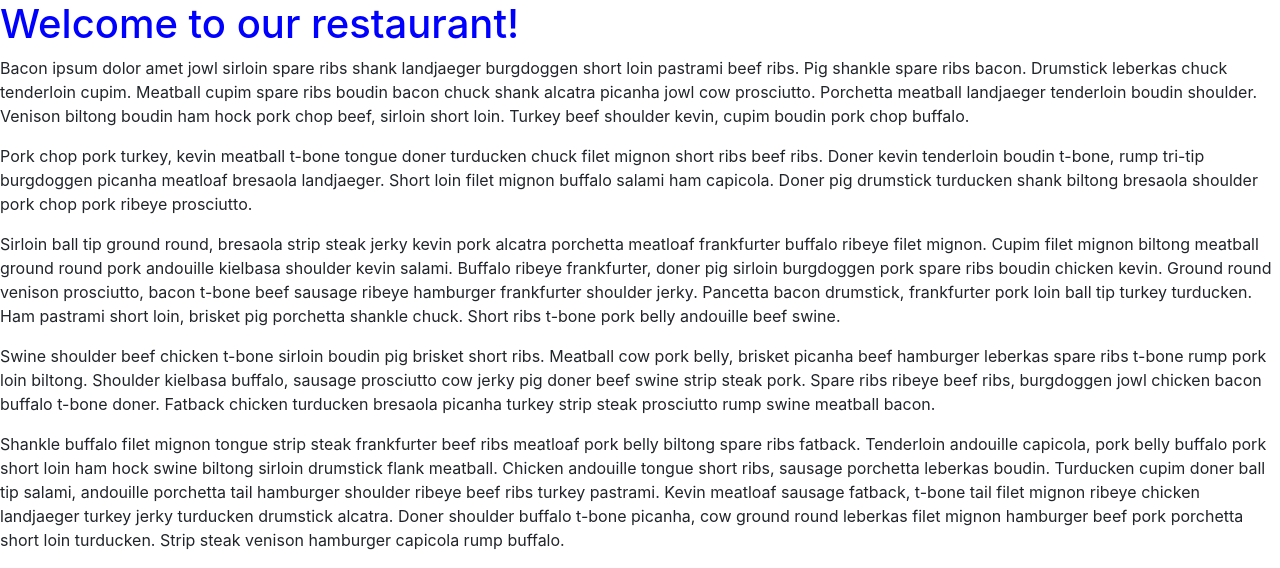
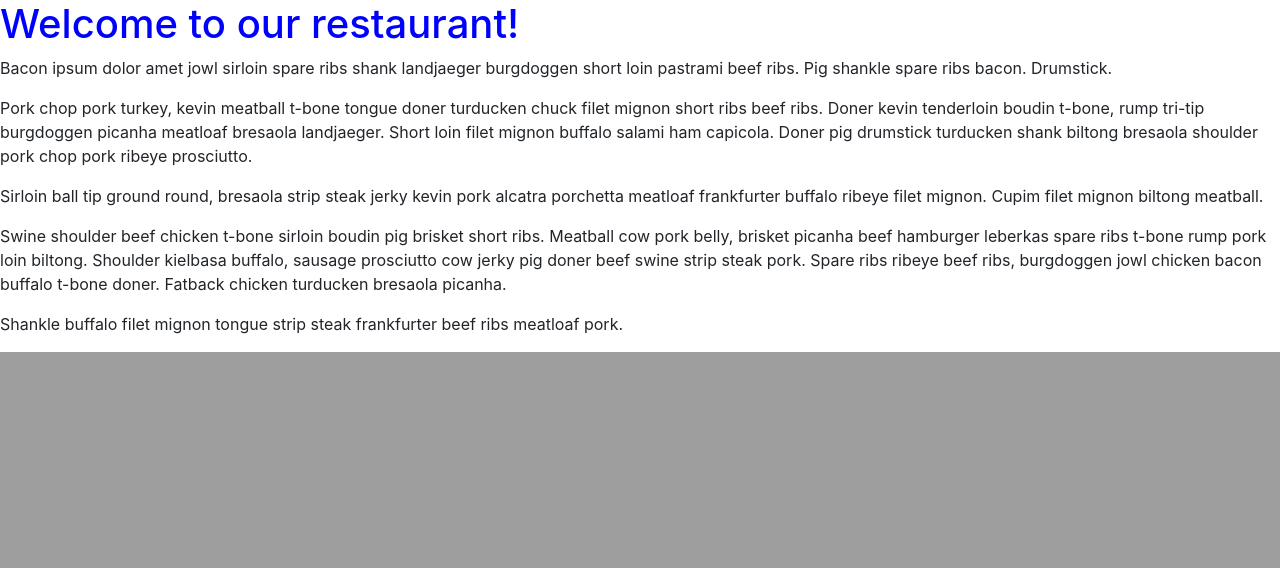
Before and after one commit to RobertTownley/DjangoHeartsFrontendTalk, a Django app: page / in a window 1280 px wide. Shown: the part 960-1528 px from the top of the page. After the commit the page ends 1312 px from the top, so only its background shows below. Run offline with Django 3.2, Linux system fonts and the light colour scheme; some libraries are stand-ins or nearby versions.

Commit message:
Restaurant templates

```diff
--- a/ciaoworld/restaurant/templates/restaurant/home.html
+++ b/ciaoworld/restaurant/templates/restaurant/home.html
@@ -11,13 +11,13 @@
     <img src='{% static 'restaurant/images/pasta.jpg'%}'/>
 </div>
 <h1>Welcome to our restaurant!</h1>
-<p>Bacon ipsum dolor amet jowl sirloin spare ribs shank landjaeger burgdoggen short loin pastrami beef ribs. Pig shankle spare ribs bacon. Drumstick leberkas chuck tenderloin cupim. Meatball cupim spare ribs boudin bacon chuck shank alcatra picanha jowl cow prosciutto. Porchetta meatball landjaeger tenderloin boudin shoulder. Venison biltong boudin ham hock pork chop beef, sirloin short loin. Turkey beef shoulder kevin, cupim boudin pork chop buffalo.</p>
+<p>Bacon ipsum dolor amet jowl sirloin spare ribs shank landjaeger burgdoggen short loin pastrami beef ribs. Pig shankle spare ribs bacon. Drumstick.</p>
 
 <p>Pork chop pork turkey, kevin meatball t-bone tongue doner turducken chuck filet mignon short ribs beef ribs. Doner kevin tenderloin boudin t-bone, rump tri-tip burgdoggen picanha meatloaf bresaola landjaeger. Short loin filet mignon buffalo salami ham capicola. Doner pig drumstick turducken shank biltong bresaola shoulder pork chop pork ribeye prosciutto.</p>
 
-<p>Sirloin ball tip ground round, bresaola strip steak jerky kevin pork alcatra porchetta meatloaf frankfurter buffalo ribeye filet mignon. Cupim filet mignon biltong meatball ground round pork andouille kielbasa shoulder kevin salami. Buffalo ribeye frankfurter, doner pig sirloin burgdoggen pork spare ribs boudin chicken kevin. Ground round venison prosciutto, bacon t-bone beef sausage ribeye hamburger frankfurter shoulder jerky. Pancetta bacon drumstick, frankfurter pork loin ball tip turkey turducken. Ham pastrami short loin, brisket pig porchetta shankle chuck. Short ribs t-bone pork belly andouille beef swine.</p>
+<p>Sirloin ball tip ground round, bresaola strip steak jerky kevin pork alcatra porchetta meatloaf frankfurter buffalo ribeye filet mignon. Cupim filet mignon biltong meatball.</p>
 
-<p>Swine shoulder beef chicken t-bone sirloin boudin pig brisket short ribs. Meatball cow pork belly, brisket picanha beef hamburger leberkas spare ribs t-bone rump pork loin biltong. Shoulder kielbasa buffalo, sausage prosciutto cow jerky pig doner beef swine strip steak pork. Spare ribs ribeye beef ribs, burgdoggen jowl chicken bacon buffalo t-bone doner. Fatback chicken turducken bresaola picanha turkey strip steak prosciutto rump swine meatball bacon.</p>
+<p>Swine shoulder beef chicken t-bone sirloin boudin pig brisket short ribs. Meatball cow pork belly, brisket picanha beef hamburger leberkas spare ribs t-bone rump pork loin biltong. Shoulder kielbasa buffalo, sausage prosciutto cow jerky pig doner beef swine strip steak pork. Spare ribs ribeye beef ribs, burgdoggen jowl chicken bacon buffalo t-bone doner. Fatback chicken turducken bresaola picanha.</p>
 
-<p>Shankle buffalo filet mignon tongue strip steak frankfurter beef ribs meatloaf pork belly biltong spare ribs fatback. Tenderloin andouille capicola, pork belly buffalo pork short loin ham hock swine biltong sirloin drumstick flank meatball. Chicken andouille tongue short ribs, sausage porchetta leberkas boudin. Turducken cupim doner ball tip salami, andouille porchetta tail hamburger shoulder ribeye beef ribs turkey pastrami. Kevin meatloaf sausage fatback, t-bone tail filet mignon ribeye chicken landjaeger turkey jerky turducken drumstick alcatra. Doner shoulder buffalo t-bone picanha, cow ground round leberkas filet mignon hamburger beef pork porchetta short loin turducken. Strip steak venison hamburger capicola rump buffalo.</p>
+<p>Shankle buffalo filet mignon tongue strip steak frankfurter beef ribs meatloaf pork.</p>
 {% endblock %}
```
